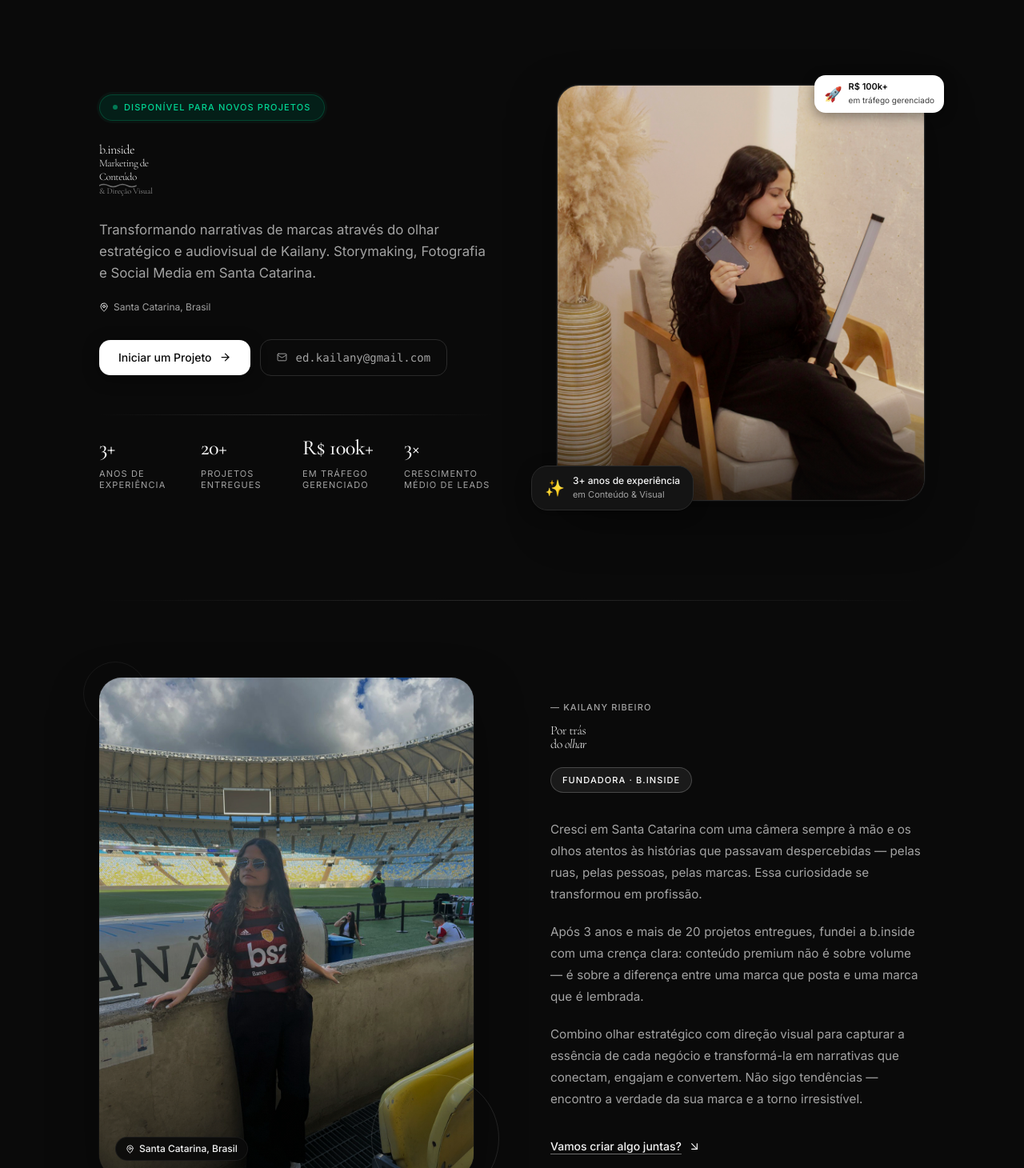
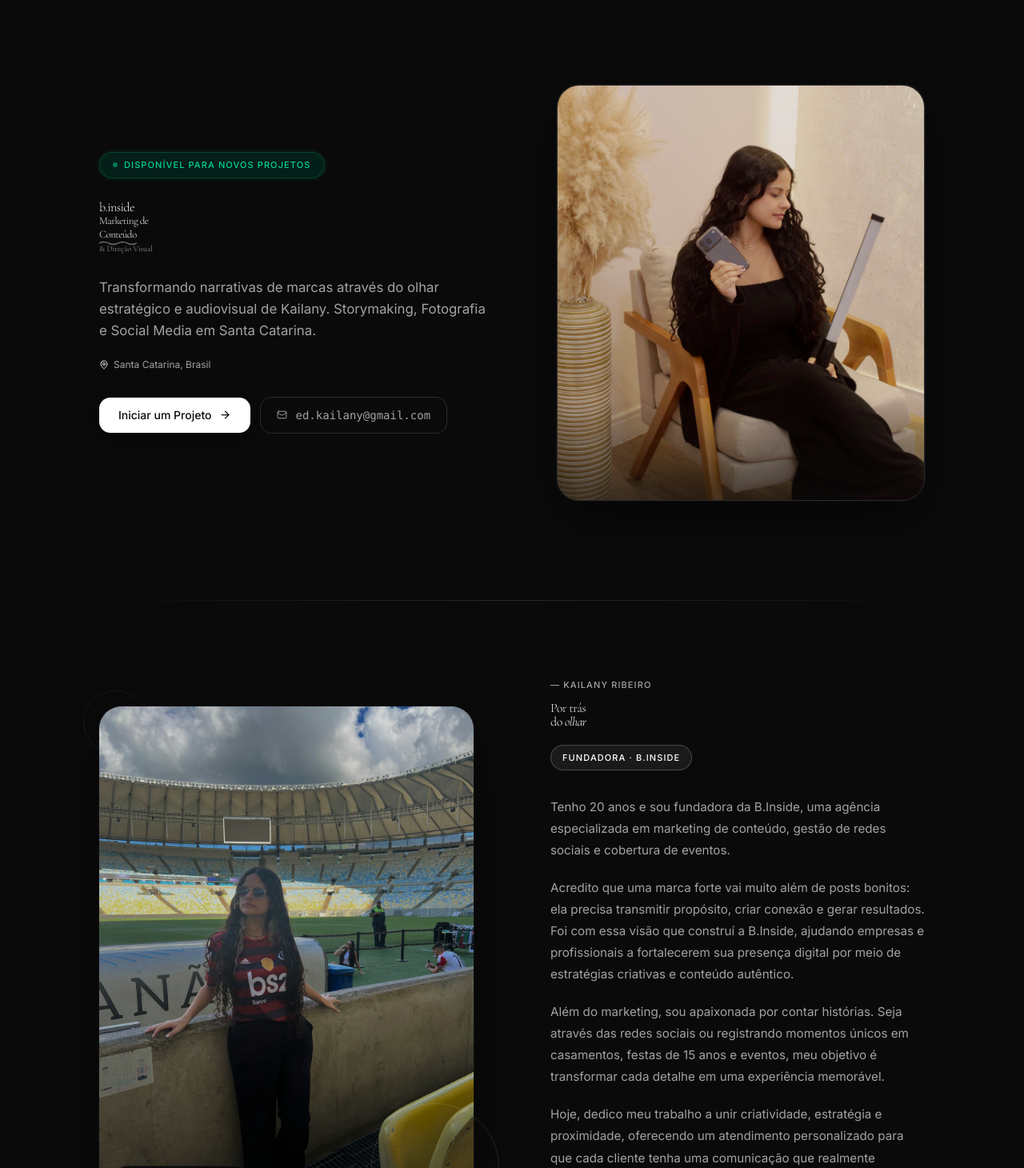
Before and after one commit to LucasPerezAlves/b.inside-Porfolio, a React (Vite) app: page / in a window 1280 px wide. Shown: the part 50-1510 px from the top of the page at 80% size. Built offline with nearby package versions, Linux system fonts and the light colour scheme.

Commit message:
feat: new feat

```diff
--- a/src/components/AboutSection.tsx
+++ b/src/components/AboutSection.tsx
@@ -2,7 +2,7 @@ import { motion } from 'framer-motion'
 import { MapPin, ArrowDownRight } from 'lucide-react'
 import { profile } from '@/data/portfolioData'
 import { cn, imgUrl } from '@/lib/utils'
-import { RevealLine, RevealWords } from '@/components/ui/reveal-text'
+import { RevealLine } from '@/components/ui/reveal-text'
 import { VideoShowreel } from '@/components/VideoShowreel'
 
 const EASE = [0.22, 1, 0.36, 1] as const
@@ -116,28 +116,34 @@ export function AboutSection() {
                 variants={fadeUp}
                 className="text-[0.95rem] text-muted-foreground leading-[1.78]"
               >
-                Cresci em Santa Catarina com uma câmera sempre à mão e os olhos
-                atentos às histórias que passavam despercebidas — pelas ruas, pelas
-                pessoas, pelas marcas. Essa curiosidade se transformou em profissão.
+                Tenho 20 anos e sou fundadora da B.Inside, uma agência especializada
+                em marketing de conteúdo, gestão de redes sociais e cobertura de eventos.
               </motion.p>
               <motion.p
                 variants={fadeUp}
                 className="text-[0.95rem] text-muted-foreground leading-[1.78]"
               >
-                <RevealWords
-                  text="Após 3 anos e mais de 20 projetos entregues, fundei a b.inside com uma crença clara: conteúdo premium não é sobre volume — é sobre a diferença entre uma marca que posta e uma marca que é lembrada."
-                  delay={0.05}
-                  stagger={0.025}
-                />
+                Acredito que uma marca forte vai muito além de posts bonitos: ela precisa
+                transmitir propósito, criar conexão e gerar resultados. Foi com essa visão
+                que construí a B.Inside, ajudando empresas e profissionais a fortalecerem
+                sua presença digital por meio de estratégias criativas e conteúdo autêntico.
               </motion.p>
               <motion.p
                 variants={fadeUp}
                 className="text-[0.95rem] text-muted-foreground leading-[1.78]"
               >
-                Combino olhar estratégico com direção visual para capturar a essência
-                de cada negócio e transformá-la em narrativas que conectam, engajam
-                e convertem. Não sigo tendências — encontro a verdade da sua marca
-                e a torno irresistível.
+                Além do marketing, sou apaixonada por contar histórias. Seja através das
+                redes sociais ou registrando momentos únicos em casamentos, festas de 15
+                anos e eventos, meu objetivo é transformar cada detalhe em uma experiência
+                memorável.
+              </motion.p>
+              <motion.p
+                variants={fadeUp}
+                className="text-[0.95rem] text-muted-foreground leading-[1.78]"
+              >
+                Hoje, dedico meu trabalho a unir criatividade, estratégia e proximidade,
+                oferecendo um atendimento personalizado para que cada cliente tenha uma
+                comunicação que realmente represente sua essência.
               </motion.p>
             </div>
 
--- a/src/components/ContactSection.tsx
+++ b/src/components/ContactSection.tsx
@@ -27,6 +27,11 @@ export function ContactSection() {
 
   const handleSubmit = (e: React.FormEvent) => {
     e.preventDefault()
+    const subject  = encodeURIComponent(`Novo Contato b.inside - ${form.name}`)
+    const body     = encodeURIComponent(`Olá, me chamo ${form.name}.\n\n${form.message}`)
+    const gmailUrl = `https://mail.google.com/mail/?view=cm&fs=1&to=ed.kailany@gmail.com&su=${subject}&body=${body}`
+    window.open(gmailUrl, '_blank', 'noopener,noreferrer')
+    setForm({ name: '', email: '', message: '' })
     setSubmitted(true)
   }
 
@@ -137,9 +142,11 @@ export function ContactSection() {
             variants={fadeUp}
             className="mt-7 flex items-center justify-center flex-wrap gap-3"
           >
-            {/* Link de e-mail — abre cliente de e-mail nativo via mailto */}
+            {/* Link de e-mail — abre composição no Gmail Web em nova aba */}
             <motion.a
-              href={`mailto:${email}`}
+              href={`https://mail.google.com/mail/?view=cm&fs=1&to=${email}`}
+              target="_blank"
+              rel="noopener noreferrer"
               whileHover={{ scale: 1.03 }}
               whileTap={{ scale: 0.97 }}
               transition={{ type: 'spring', stiffness: 400, damping: 25 }}
--- a/src/components/HeroSection.tsx
+++ b/src/components/HeroSection.tsx
@@ -175,9 +175,11 @@ export function HeroSection() {
                 <ArrowRight size={15} strokeWidth={2} />
               </motion.a>
 
-              {/* CTA secundário: link mailto */}
+              {/* CTA secundário: abre composição no Gmail Web em nova aba */}
               <motion.a
-                href={`mailto:${email}`}
+                href={`https://mail.google.com/mail/?view=cm&fs=1&to=${email}`}
+                target="_blank"
+                rel="noopener noreferrer"
                 whileHover={{ scale: 1.02 }}
                 whileTap={{ scale: 0.97 }}
                 transition={{ type: 'spring', stiffness: 400, damping: 25 }}
@@ -197,30 +199,6 @@ export function HeroSection() {
               </motion.a>
             </motion.div>
 
-            {/* ── Stats row ── */}
-            <motion.div
-              variants={fadeUp}
-              className="pt-4 mt-1 w-full"
-            >
-              <div className="h-px divider-fade mb-5" />
-              <div className="grid grid-cols-2 sm:grid-cols-4 gap-4">
-                {profile.stats.map((stat, i) => (
-                  <div key={i} className="flex flex-col gap-0.5">
-                    <span
-                      className={cn(
-                        'font-serif font-medium leading-none tracking-[-0.02em]',
-                        'text-[1.65rem] text-foreground',
-                      )}
-                    >
-                      {stat.value}
-                    </span>
-                    <span className="text-[11px] uppercase tracking-label text-muted-foreground leading-tight mt-0.5">
-                      {stat.label}
-                    </span>
-                  </div>
-                ))}
-              </div>
-            </motion.div>
 
           </motion.div>
 
@@ -274,50 +252,6 @@ export function HeroSection() {
               />
             </div>
 
-            {/* Badge flutuante sobre a foto */}
-            <motion.div
-              initial={{ opacity: 0, x: 16, y: 8 }}
-              animate={{ opacity: 1, x: 0, y: 0 }}
-              transition={{ delay: 0.9, duration: 0.5, ease: [0.22, 1, 0.36, 1] }}
-              className={cn(
-                'absolute -bottom-3 -left-4 lg:-left-8',
-                'flex items-center gap-2.5',
-                'px-4 py-2.5 rounded-2xl',
-                'bg-card border border-border',
-                'shadow-[0_4px_20px_rgba(0,0,0,0.08)] dark:shadow-[0_4px_20px_rgba(0,0,0,0.3)]',
-                'backdrop-blur-sm'
-              )}
-            >
-              <span className="text-xl">✨</span>
-              <div className="flex flex-col gap-px">
-                <span className="text-xs font-medium text-foreground leading-tight">
-                  3+ anos de experiência
-                </span>
-                <span className="text-[11px] text-muted-foreground">
-                  em Conteúdo &amp; Visual
-                </span>
-              </div>
-            </motion.div>
-
-            {/* Badge de resultados */}
-            <motion.div
-              initial={{ opacity: 0, x: -12, y: -8 }}
-              animate={{ opacity: 1, x: 0, y: 0 }}
-              transition={{ delay: 1.1, duration: 0.5, ease: [0.22, 1, 0.36, 1] }}
-              className={cn(
-                'absolute -top-3 -right-4 lg:-right-6',
-                'flex items-center gap-2',
-                'px-3 py-2 rounded-xl',
-                'bg-accent text-accent-foreground',
-                'shadow-[0_4px_16px_rgba(0,0,0,0.15)] dark:shadow-[0_4px_16px_rgba(0,0,0,0.40)]',
-              )}
-            >
-              <span className="text-lg leading-none">🚀</span>
-              <div className="flex flex-col gap-px">
-                <span className="text-[11px] font-bold leading-tight">R$ 100k+</span>
-                <span className="text-[10px] opacity-80">em tráfego gerenciado</span>
-              </div>
-            </motion.div>
 
           </motion.div>
 
--- a/src/data/portfolioData.ts
+++ b/src/data/portfolioData.ts
@@ -76,13 +76,13 @@ export const profile: Profile = {
     {
       platform: 'instagram',
       label:    'Instagram',
-      url:      'https://www.instagram.com/b.inside/',
+      url:      'https://www.instagram.com/b.insidee/',
       handle:   '@b.inside',
     },
     {
       platform: 'email',
       label:    'E-mail',
-      url:      'mailto:ed.kailany@gmail.com',
+      url:      'https://mail.google.com/mail/?view=cm&fs=1&to=ed.kailany@gmail.com',
       handle:   'ed.kailany@gmail.com',
     },
     {
@@ -265,8 +265,8 @@ export const circularTestimonials: CircularTestimonialItem[] = [
     src:         '/images/feedbacks/produtorConteudo.jpg',
   },
   {
-    quote:       'Só recebi elogios do video e fotos, muitooooo lindas!!! Obrigada por entrar nessa loucura de ir pra outra cidade e acordar as 4h da manhã, foi muito divertido e mágico 💕\nJá estou ansiosa pelos videos do casamento em si\nvocê é topppp',
-    name:        'Noiva', // TODO: confirmar se Kailany deseja manter anônimo ou nomear
+    quote:       'Só recebi elogios do video e fotos, muitooooo lindas!!!\nObrigada por entrar nessa loucura de ir pra outra cidade e acordar as 4h da manhã, foi muito divertido e mágico\nJá estou ansiosa pelos videos do casamento em si\nvocê é topppp',
+    name:        'Pré Wedding — Gabriel e Maria Eduarda',
     designation: 'Pré-Wedding · Praia Brava/SC',
     src:         '/images/feedbacks/noiva.jpg',
   },
@@ -283,9 +283,9 @@ export const circularTestimonials: CircularTestimonialItem[] = [
     src:         '/images/feedbacks/casamentoDois.jpeg',
   },
   {
-    quote:       'Oii quero agradecer por tudo , pela sua presença,seu trabalho é maravilhoso as fotos, vídeos, tudo ficou perfeito 🙏 gratidão 🙏 que Deus abençoe sua carreira e continue sendo essa fotógrafa maravilhosa que através de você , podemos recordar e guardar cada momento especial do primeiro aninho da nossa princesa 😍🙏❤️',
-    name:        'Mãe da Princesa', // TODO: confirmar se Kailany deseja manter anônimo ou nomear
-    designation: 'Aniversário Infantil · 1 ano',
+    quote:       'Ameiii\nQue fofinhoooo\nMuito linddooooos\nA carinha dela né, bem faceirinha\nArrasou nas fotos kaiii 🩷',
+    name:        'Aniversário de 5 anos — Martina',
+    designation: 'Aniversário Infantil · 5 anos',
     src:         '/images/feedbacks/aniverInfantil.jpg',
   },
   {
```
